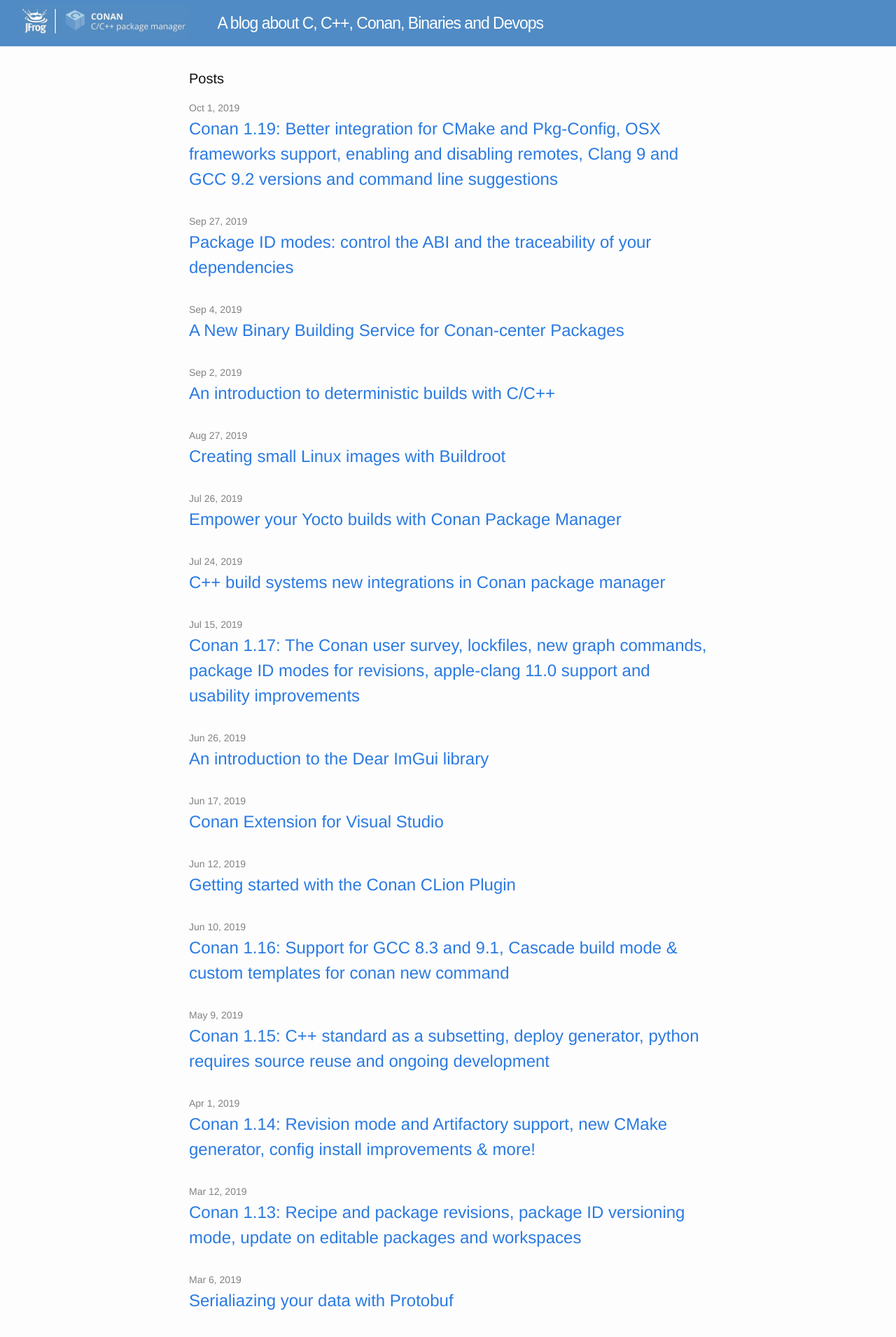
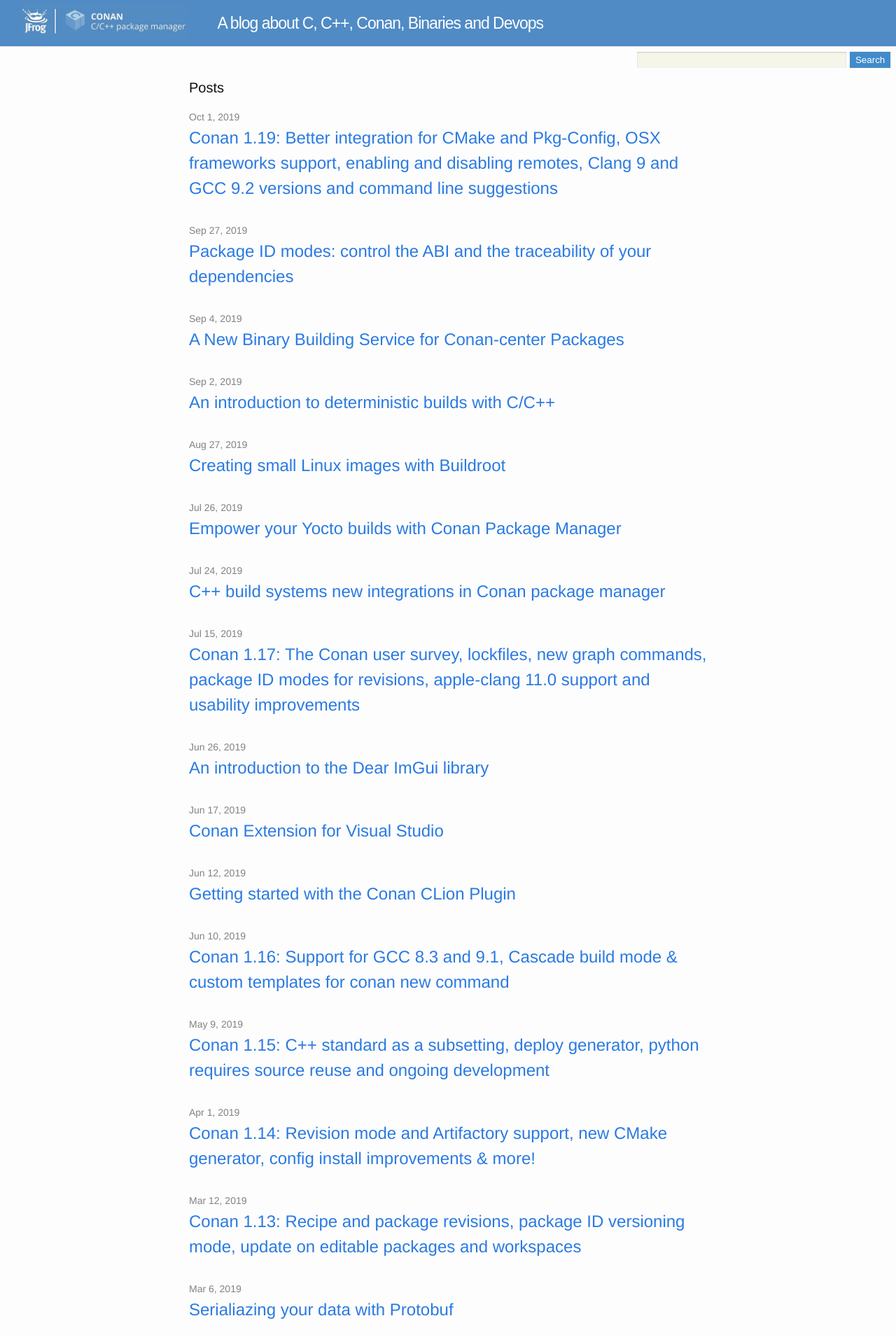
Before and after one commit to conan-io/conan-io.github.io, a Jekyll site: the page built from index.html, in a window 1280 px wide. Shown: the top 1910 px of the page at 70% size. Built offline with Jekyll 4.4.1, drawn with Linux system fonts in a browser that asks for light colours; comment, search, counter and statistics services are not loaded.

Commit message:
Add search bar (#97)
* #96 Add search bar

Signed-off-by: Uilian Ries <uilianries@gmail.com>

* #96 Change search button color

Signed-off-by: Uilian Ries <uilianries@gmail.com>

* #96 Remove search bar from search page

Signed-off-by: Uilian Ries <uilianries@gmail.com>

* #96 Remove placeholder from search bar

Signed-off-by: Uilian Ries <uilianries@gmail.com>

```diff
--- a/_layouts/default.html
+++ b/_layouts/default.html
@@ -6,6 +6,19 @@
   <body>
 
     {% include header.html %}
+
+    {% if page.name != "search.html" %}
+    <div class="grid" id="searchBar">
+        <div>
+            <div id="search">
+                <form role="search" method="get" action="{{ site.url }}/search">
+                    <input id="searchString" name="searchString" type="text">
+                    <input id="searchButton" name="googleSearchButton" type="submit" value="Search">
+                </form>
+            </div>
+        </div>
+    </div>
+    {% endif %}
 
     <div class="page-content">
       <div class="wrapper">
--- a/css/main.scss
+++ b/css/main.scss
@@ -68,3 +68,31 @@ $on-laptop:        800px;
     color: white;
 
 }
+
+#searchBar {
+    font-size: 80%;
+    padding: 0.43em 0.53em 0.57em;
+
+    #search {
+    float: right;
+
+        #searchString {
+            width: 283px;
+            border: none;
+            box-shadow: 0 1px 2px rgba(0, 0, 0, 0.2) inset;
+            padding: 0.3em 0.6em;
+            background-color: #f6f5ea;
+            margin-right: 0;
+        }
+
+        #searchButton {
+            padding: 0.3em 0.6em;
+            background-color: #428bca;
+            border: 1px solid #f6f5ea;
+            margin-left: 0;
+            color: white;
+            -webkit-appearance: none;
+            border-radius: 0;
+        }
+    }
+}
```
Also changed, not shown: search.html (added, +18 -0 lines), _sass/_layout.scss (line endings or trailing spaces).
